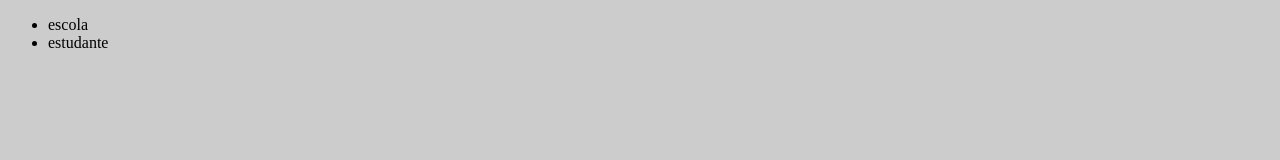
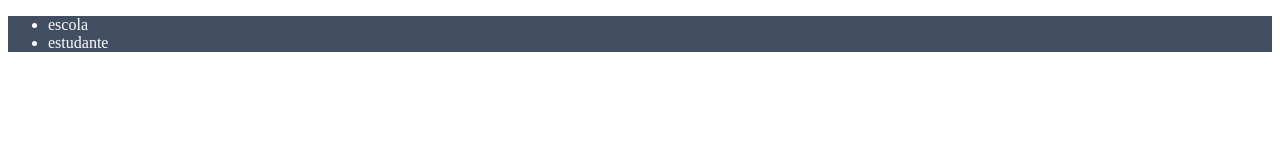
Before and after one commit to rhaiane2012/aula, a plain HTML site: page index.html in a window 1280 px wide. Drawn offline with Linux system fonts and the light colour scheme.

Commit message:
Add files via upload

```diff
--- a/style.css
+++ b/style.css
@@ -1,3 +1,4 @@
-body{
-    background: #cccccc;
+header {
+    background-color: #424E61;
+    color: white;
 }
```
